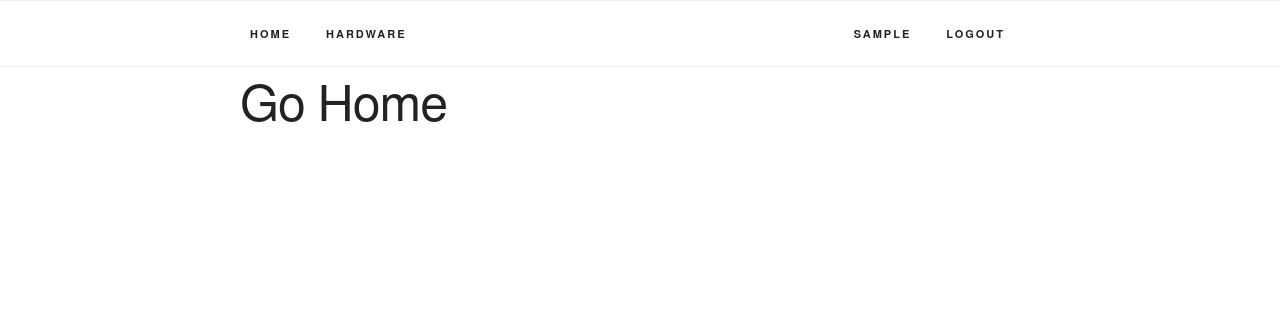
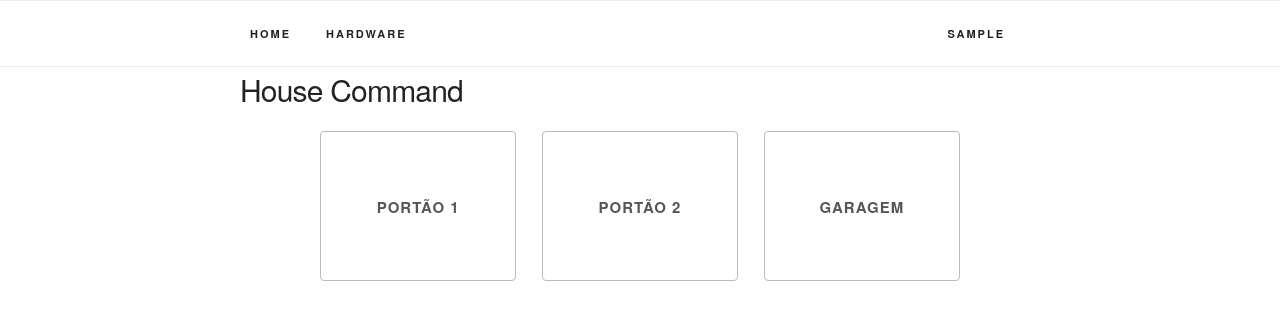
Before and after one commit to dfrnks/webrpi, a Flask app: page / in a window 1280 px wide. Shown: the top 320 px of the page. Run offline with Flask 2, Linux system fonts and the light colour scheme; the visitor is signed in with stand-in values (Sample User, id 1).

Commit message:
Melhorias layout Add botão no home Rota dos dispositivos Outros ajustes

```diff
--- a/webrpi/__init__.py
+++ b/webrpi/__init__.py
@@ -8,4 +8,5 @@ app.secret_key = b'H^a/$-re8SRJ9kZe*(u)u/%{3H~Z\\\O'
 db.init_app(app)
 
 import modules.hardware.so
+import modules.dispositivos.dispositivos
 import webrpi.views
--- a/webrpi/schema.sql
+++ b/webrpi/schema.sql
@@ -5,3 +5,5 @@ CREATE TABLE user (
   username TEXT UNIQUE NOT NULL,
   password TEXT NOT NULL
 );
+
+INSERT INTO user (username, password) values ('admin', 'admin')
--- a/webrpi/static/css/custom.css
+++ b/webrpi/static/css/custom.css
@@ -193,3 +193,29 @@
 
 /* Larger than Desktop HD */
 @media (min-width: 1200px) {}
+
+.card {
+    display: inline-block;
+    width: 100%;
+    height: 150px;
+    padding: 0 30px;
+    color: #555;
+    text-align: center;
+    font-weight: 600;
+    line-height: 150px;
+    letter-spacing: .1rem;
+    text-transform: uppercase;
+    text-decoration: none;
+    white-space: nowrap;
+    background-color: transparent;
+    border-radius: 4px;
+    border: 1px solid #bbb;
+    cursor: pointer;
+    box-sizing: border-box;
+}
+
+.card:hover{
+    color: #FFF;
+    background-color: #33C3F0;
+    border-color: #33C3F0;
+}
--- a/webrpi/static/css/skeleton.css
+++ b/webrpi/static/css/skeleton.css
@@ -38,6 +38,7 @@
 .column,
 .columns {
   width: 100%;
+  margin-bottom: 10px;
   float: left;
   box-sizing: border-box; }
 
--- a/webrpi/templates/index.html
+++ b/webrpi/templates/index.html
@@ -5,5 +5,20 @@
 
 {% block container %}
 
-    <h1>Go Home</h1>
+    <h4>House Command</h4>
+
+    <div class="container">
+        <div class="row">
+            <div class="four columns">
+                <a class="card" href="/dispositivos/portao1">Portão 1</a>
+            </div>
+            <div class="four columns">
+                <a class="card" href="/dispositivos/portao2">Portão 2</a>
+            </div>
+            <div class="four columns">
+                <a class="card" href="/dispositivos/garagem">Garagem</a>
+            </div>
+        </div>
+    </div>
+
 {% endblock %}
--- a/webrpi/templates/layout.html
+++ b/webrpi/templates/layout.html
@@ -32,7 +32,7 @@
                         </ul>
                     </div>
                 </li>
-                <li class="navbar-item navbar-right"><a class="navbar-link" href="/logout">logout</a></li>
+{#                <li class="navbar-item navbar-right"><a class="navbar-link" href="/logout">logout</a></li>#}
                 <li class="navbar-item navbar-right"><a class="navbar-link" href="/user">{{ session.username }}</a></li>
             </ul>
         </div>
--- a/webrpi/views.py
+++ b/webrpi/views.py
@@ -10,6 +10,7 @@ def index():
         return redirect(url_for('login'))
     return render_template('index.html')
 
+
 @app.route('/user', methods=['GET', 'POST'])
 def user():
     if request.method == 'POST':
@@ -20,6 +21,7 @@ def user():
     user = db().execute('SELECT * FROM user where username = ?', (session['username'], )).fetchone()
 
     return render_template('user.html', user=user)
+
 
 @app.route('/login', methods=['GET', 'POST'])
 def login():
@@ -37,6 +39,7 @@ def login():
 
     return render_template('login.html', error=error)
 
+
 @app.route('/logout')
 def logout():
     if auth.session_destroy():
```
Also changed, not shown: modules/dispositivos/dispositivos.py (added, +14 -0 lines), app.py (line endings or trailing spaces), modules/dispositivos/__init__.py (added), 1 other file.
